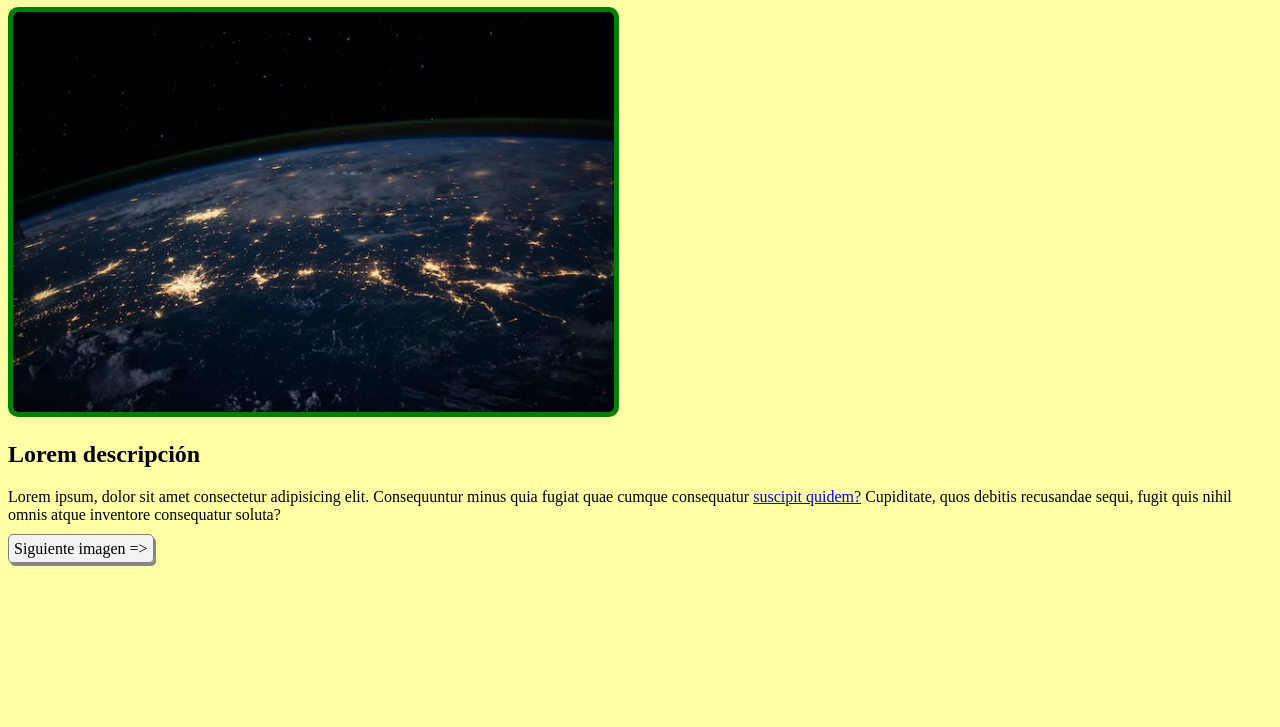
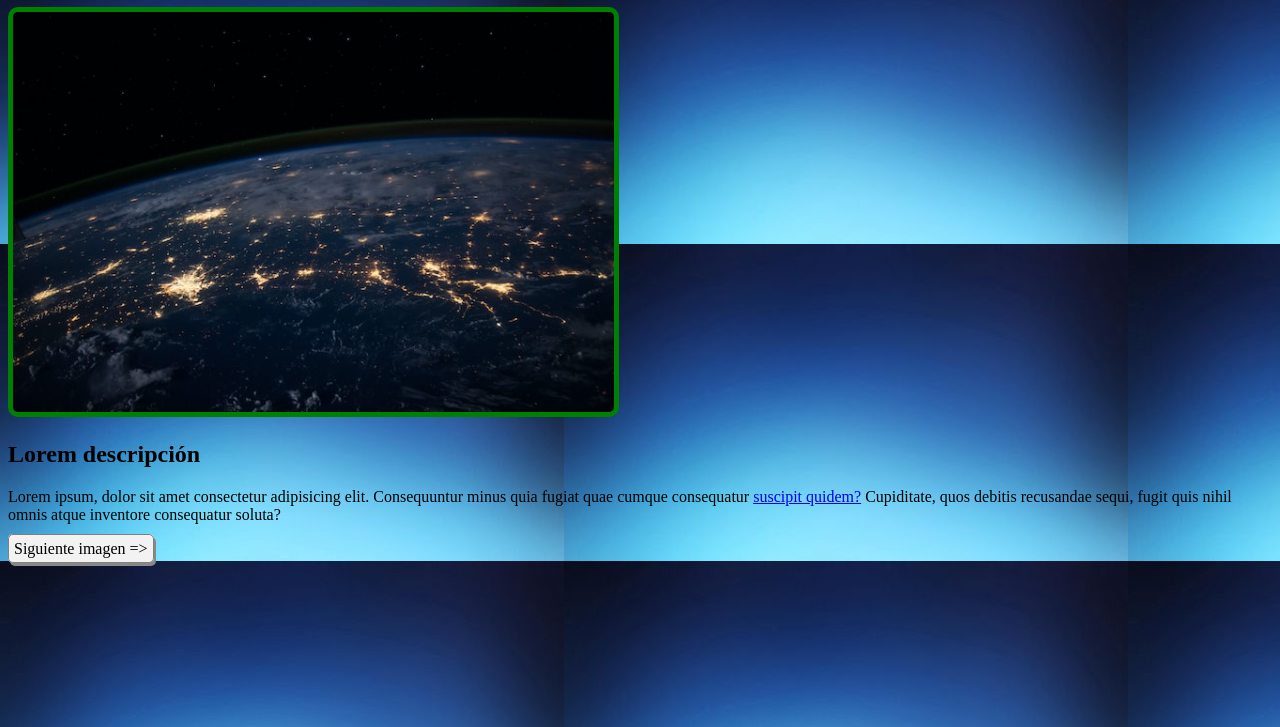
Before and after one commit to ValenDi/TallerS6, a plain HTML site: page page1.html in a window 1280 px wide. Shown: the part 73-800 px from the top of the page. Drawn offline with Linux system fonts and the light colour scheme.

Commit message:
Update styles.css

```diff
--- a/styles.css
+++ b/styles.css
@@ -1,5 +1,5 @@
 body {
-    background-color: rgb(255, 255, 165);
+    background-image: url(background.jpg);
 }
 
 .image{
```
